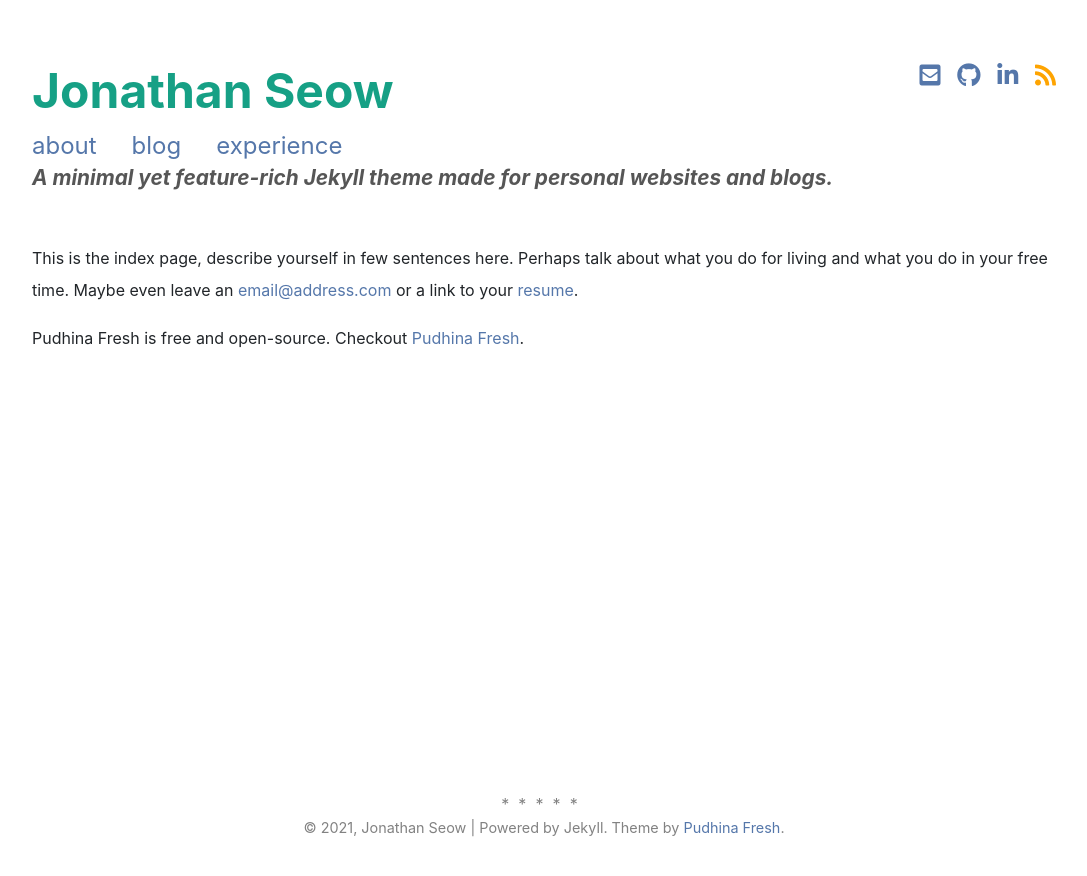
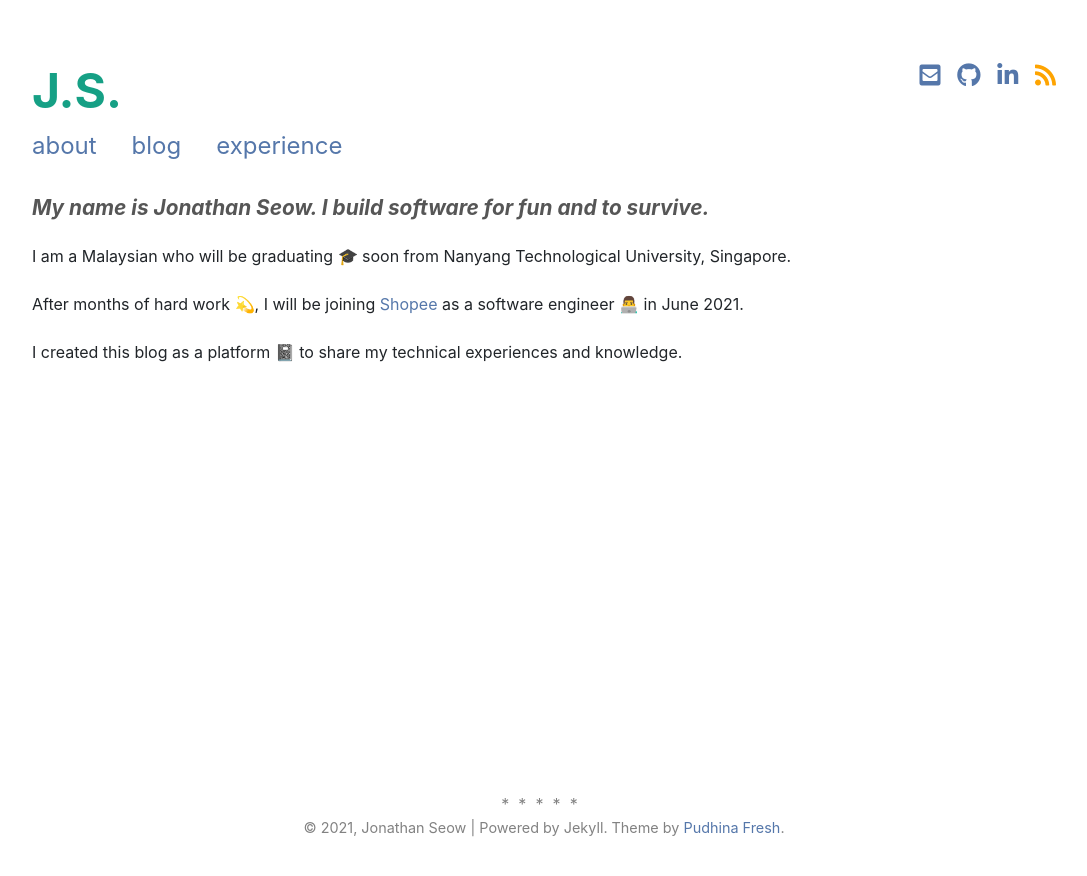
Before and after one commit to jseow5177/blog, a Jekyll site: the page built from index.md, in a window 1280 px wide. Shown: the top 876 px of the page, without its empty margins (96-1183 px from the left). Built offline with Jekyll 4.4.1, drawn with Linux system fonts in a browser that asks for light colours; nearby versions of some CDN libraries; a style sheet for code colours, icons or effects is not loaded.

Commit message:
Populate home page

```diff
--- a/index.md
+++ b/index.md
@@ -1,22 +1,22 @@
 ---
 layout: page
-full_logo: true
-title:
-subtitle:
+full_logo: false
 description: A minimal yet feature-rich Jekyll theme made for personal websites and blogs.
 sitemap:
   priority: 1.0
 ---
-<p id="describe-text">A minimal yet feature-rich Jekyll theme made for personal websites and blogs.</p>
-<br>
-This is the index page, describe yourself in few sentences here. Perhaps talk about what you do for living and what you do in your free time. Maybe even leave an [email@address.com](#) or a link to your [resume](#).
-
-Pudhina Fresh is free and open-source. Checkout [Pudhina Fresh](https://github.com/ritijjain/pudhina-fresh).
-
-<br>
-<br>
-<br>
-<br>
-<br>
-<br>
-<br>
+<div id="intro">
+  <p id="describe-text">
+    My name is Jonathan Seow. I build software for fun and to survive.
+  </p>
+  <p>
+    I am a Malaysian who will be graduating 🎓 soon from Nanyang Technological University, Singapore.
+  </p>
+  <p>
+    After months of hard work 💫, I will be joining
+    <a href="https://careers.shopee.sg/" target="_blank">Shopee</a> as a software engineer 👨‍💻 in June 2021.
+  </p>
+  <p>
+    I created this blog as a platform 📓 to share my technical experiences and knowledge.
+  </p>
+</div>
```
